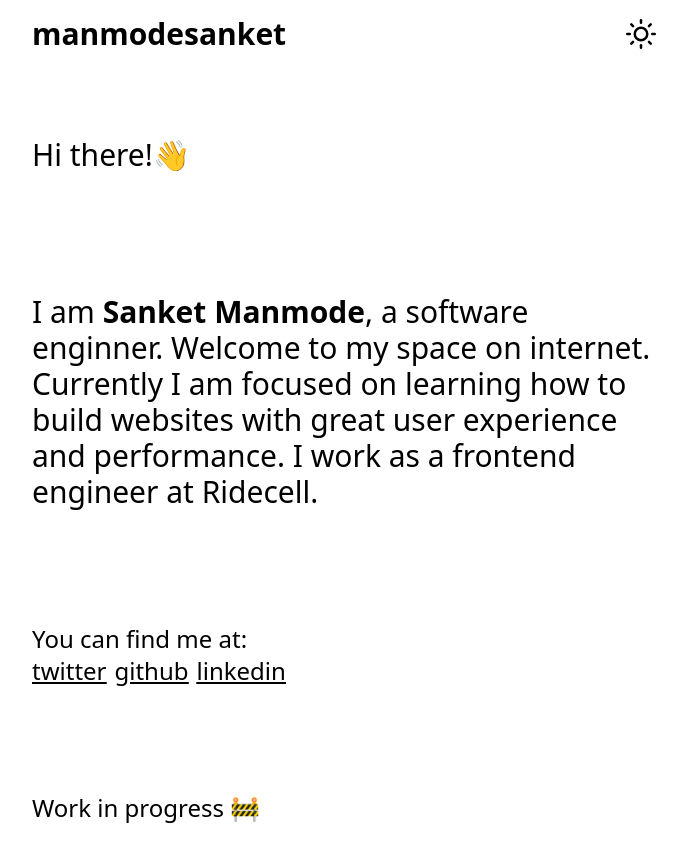
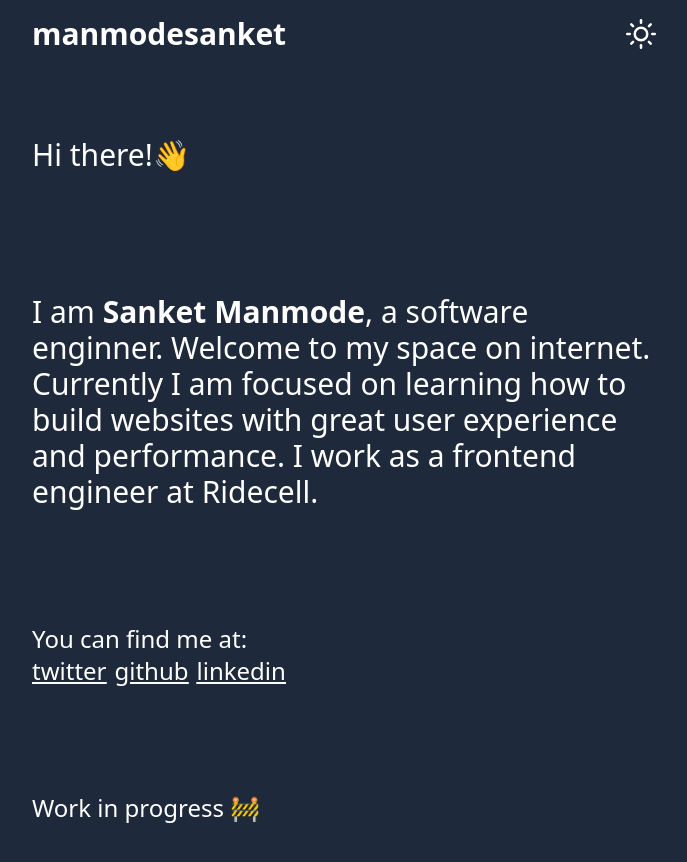
Before and after one commit to manmodesanket/website, a Next.js app: page / in a window 1280 px wide. Shown: the top 862 px of the page, without its empty margins (296-983 px from the left). Built offline with nearby package versions, Linux system fonts and the light colour scheme.

Commit message:
feat:dark mode added

```diff
--- a/next.config.js
+++ b/next.config.js
@@ -1,4 +1,5 @@
 /** @type {import('next').NextConfig} */
+
 module.exports = {
   reactStrictMode: true,
   i18n: {
--- a/src/components/Header/Header.tsx
+++ b/src/components/Header/Header.tsx
@@ -26,7 +26,7 @@ const Header: React.FC<{}> = () => {
             alt="moon"
             height={30}
             width={30}
-            className="hover:cursor-pointer"
+            className="hover:cursor-pointer "
             onClick={() =>
               dispatch({ type: "MODE_CHANGE", payload: { mode: "moon" } })
             }
--- a/src/pages/index.tsx
+++ b/src/pages/index.tsx
@@ -1,17 +1,23 @@
 import type { NextPage } from "next";
 import Head from "next/head";
 import { Header, Intro } from "../components/Intro";
+import { useData } from "../context/DataContext";
 
 const Home: NextPage = () => {
+  const {
+    data: { mode },
+  } = useData();
   return (
-    <div>
+    <div className={mode === "moon" ? "dark" : ""}>
       <Head>
         <title>manmodesanket</title>
         <meta name="description" content="Generated by create next app" />
         <link rel="icon" href="/favicon-one.ico" />
       </Head>
-      <Header />
-      <Intro />
+      <div className="w-full min-h-screen bg-white dark:bg-slate-800 dark:text-white">
+        <Header />
+        <Intro />
+      </div>
     </div>
   );
 };
--- a/tailwind.config.js
+++ b/tailwind.config.js
@@ -1,6 +1,6 @@
 module.exports = {
   purge: ["./src/**/*.{js,jsx,ts,tsx}", "./public/index.html"],
-  darkMode: false, // or 'media' or 'class'
+  darkMode: "class", // or 'media' or 'class'
   theme: {
     extend: {},
   },
```
Also changed, not shown: src/components/Layout/Layout.tsx (+4 -4 lines), public/sun.svg.
